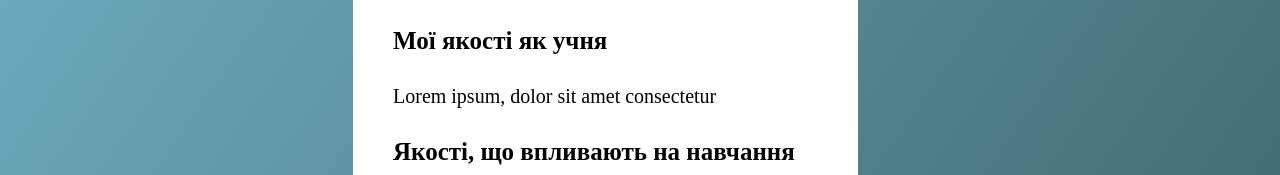
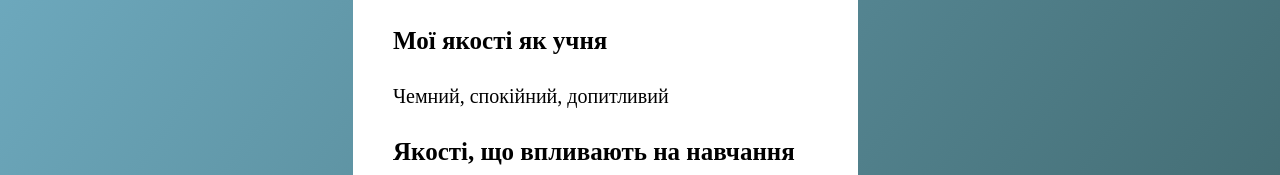
Before and after one commit to f1larr/imthehuman, a plain HTML site: page index.html in a window 1280 px wide. Shown: the part 1313-1488 px from the top of the page. Drawn offline with nearby package versions, Linux system fonts and the light colour scheme.

Commit message:
index.html

```diff
--- a/index.html
+++ b/index.html
@@ -104,7 +104,7 @@
             <p class="p3">Моя мета навчання в ШКМ</p>
             <p class="p4">Я не маю мрії стати веб-девелопером, але це дуже цікава сфера яка мені буде дуже корисна в майбутньому та для особистих цілей</p>
             <p class="p3">Мої якості як учня</p>
-            <p class="p4">Lorem ipsum, dolor sit amet consectetur</p>
+            <p class="p4">Чемний, спокійний, допитливий</p>
             <p class="p3">Якості, що впливають на навчання</p>
             <ul>
                 <li>Цільспрямованність</li>
```
